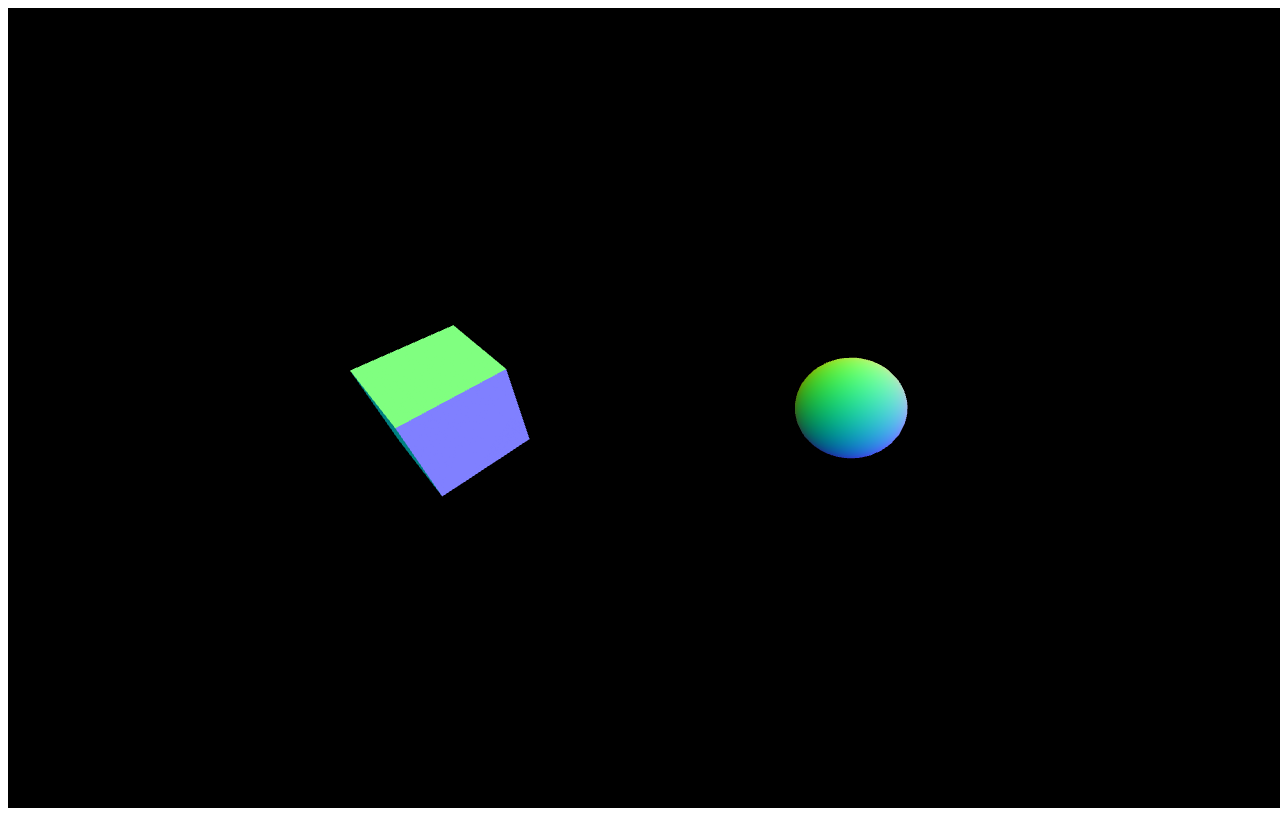
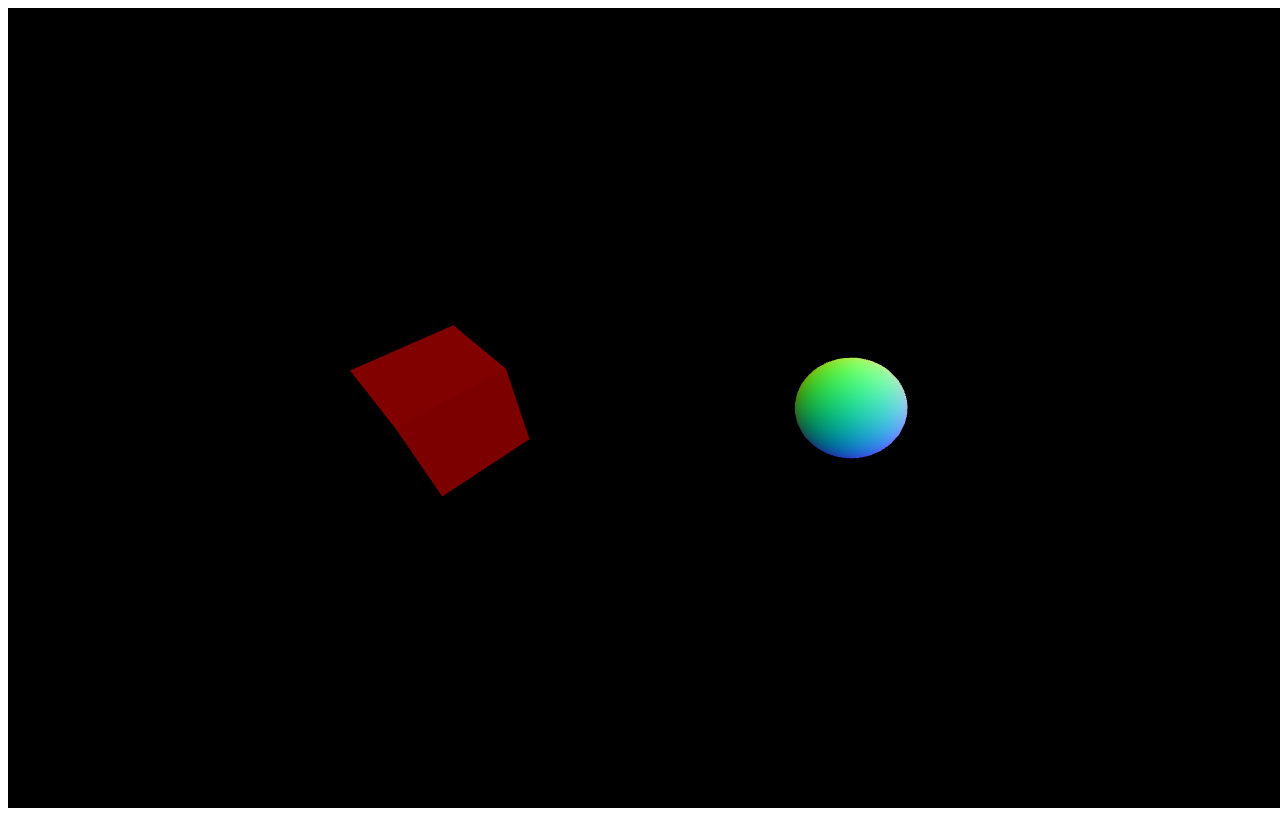
Before and after one commit to nmichel/green3, a plain HTML site: page samples/sandbox/index.html in a window 1280 px wide. Drawn offline with Linux system fonts and the light colour scheme; animation ran at ten frames a second.

Commit message:
* Fixed binding of data to shader variables. Can use several shaders.

```diff
--- a/core/Renderer.js
+++ b/core/Renderer.js
@@ -3,6 +3,8 @@ Cube.core.Renderer = function(attributes) {
     this.gl = attributes.gl;
     this.defaultClearFlags = 0;
     this.mappings = null;
+    this.projectionTransfo = null;
+    this.viewTransfo = null;
     this.bufferFactoryFunc = null;
 
     this.setup();
@@ -83,13 +85,11 @@ Cube.core.Renderer.prototype.loadMappings = function(mappings) {
 };
 
 Cube.core.Renderer.prototype.loadProjectionTransformation = function(transfo) {
-    var rawMatrix = transfo.getRawData();
-    this.gl.uniformMatrix4fv(this.mappings.uniforms[this.shaderParameters.uniforms.matrixProjection], false, rawMatrix);
+    this.projectionTransfo = transfo;
 };
 
 Cube.core.Renderer.prototype.loadViewTransformation = function(transfo) {
-    var rawMatrix = transfo.getRawData();
-    this.gl.uniformMatrix4fv(this.mappings.uniforms[this.shaderParameters.uniforms.matrixView], false, rawMatrix);
+    this.viewTransfo = transfo;
 };
 
 Cube.core.Renderer.prototype.loadNormalTransformation = function(transfo) {
@@ -137,7 +137,14 @@ Cube.core.Renderer.prototype.renderBufferSet = function(mode, bufferSet) {
     }
 };
 
+Cube.core.Renderer.prototype.loadPerFrameData = function() {
+    this.gl.uniformMatrix4fv(this.mappings.uniforms[this.shaderParameters.uniforms.matrixProjection], false, this.projectionTransfo.getRawData());
+    this.gl.uniformMatrix4fv(this.mappings.uniforms[this.shaderParameters.uniforms.matrixView], false, this.viewTransfo.getRawData());
+
+};
+
 Cube.core.Renderer.prototype.useShader = function(shader) {
     this.gl.useProgram(shader.getProgram());
     this.loadMappings(shader.getBindings());
+    this.loadPerFrameData();
 };
--- a/samples/sandbox/index.html
+++ b/samples/sandbox/index.html
@@ -51,14 +51,9 @@
 
 		  void main() {
 		    gl_Position = u_projection * u_view * u_matrix * vec4(aPosition, 1.0);
-		    gl_PointSize = 4.0;
+		    //gl_PointSize = 4.0;
 
 		    vec4 aVertEyeNormal = normalize(u_normalMatrix * vec4(aNormal, 0.0));
-
-		    // Shading
-		    //
-		    float ratio = dot(normalize(vec4(1, 0, 1, 0)), aVertEyeNormal);
-		    //v_color = vec4(ratio, ratio, ratio, 1.0);
 
 		    // Normal vector based color ball
 		    //
@@ -67,12 +62,29 @@
 		                   (aNormal.y + 1.0) * 0.5,
                                    (aNormal.z + 1.0) * 0.5,
 		                   1.0);
+		  }
+		</script>
 
+		<script id="flat-vertex-shader" type="x-shader/x-vertex">
+		  attribute vec3 aPosition;
+		  attribute vec4 aColor;
+		  attribute vec3 aNormal;
 
-		    // Raw color
-		    //
+		  uniform mat4 u_normalMatrix;
+		  uniform mat4 u_matrix;
+		  uniform mat4 u_view;
+		  uniform mat4 u_projection;
 
-//		    v_color = vec4(aColor.r * ratio, aColor.g * ratio, aColor.b * ratio, aColor.a);
+		  varying vec4 v_color;
+
+		  void main() {
+		    gl_Position = u_projection * u_view * u_matrix * vec4(aPosition, 1.0);
+		    gl_PointSize = 4.0;
+
+		    vec4 aVertEyeNormal = normalize(u_normalMatrix * vec4(aNormal, 0.0));
+		    float ratio = dot(normalize(vec4(1, 0, 1, 0)), aVertEyeNormal);
+		    vec4 color = vec4(1.0, 0.0, 0.0, 1.0);
+		    v_color = vec4(color.r * ratio, color.g * ratio, color.b * ratio, color.a);
 		  }
 		</script>
 
--- a/samples/sandbox/sandbox.js
+++ b/samples/sandbox/sandbox.js
@@ -16,23 +16,24 @@ function mapFromPairList(pairs) {
 
 var engine = new Cube.core.Engine({canvas: canvas});
 var renderer = engine.getRenderer();
+var mappings = {uniforms: mapFromPairList([[renderer.shaderParameters.uniforms.matrixProjection, "u_projection"],
+					   [renderer.shaderParameters.uniforms.matrixView,       "u_view"],
+					   [renderer.shaderParameters.uniforms.matrixModel,      "u_matrix"],
+					   [renderer.shaderParameters.uniforms.matrixNormal,     "u_normalMatrix"]]),
+		attributes: mapFromPairList([[renderer.shaderParameters.attributes.vertex,       "aPosition"],
+					     [renderer.shaderParameters.attributes.normal,       "aNormal"],
+					     [renderer.shaderParameters.attributes.color,        "aColor"]])};
 var shaderManager = new Cube.core.ShaderManager({engine: engine,
 						 loader: new Cube.core.ResourceLoader({}),
 						 shaders: {colorspace: {src: ["3d-vertex-shader", "3d-fragment-shader"],
-									// preload: true, SUPPRIMER cette feature
-									mappings: {uniforms: mapFromPairList([[renderer.shaderParameters.uniforms.matrixProjection, "u_projection"],
-													      [renderer.shaderParameters.uniforms.matrixView,       "u_view"],
-													      [renderer.shaderParameters.uniforms.matrixModel,      "u_matrix"],
-													      [renderer.shaderParameters.uniforms.matrixNormal,     "u_normalMatrix"]]),
-										   attributes: mapFromPairList([[renderer.shaderParameters.attributes.vertex,       "aPosition"],
-														[renderer.shaderParameters.attributes.normal,       "aNormal"],
-														[renderer.shaderParameters.attributes.color,        "aColor"]])}}/*,
-							   other: {src: [...],
-							   preload: true|false}*/}});
+									preload: true,
+									mappings: mappings},
+							   flat: {src: ["flat-vertex-shader", "3d-fragment-shader"],
+								  preload: true,
+								  mappings: mappings}}});
 
 var visitor = new Cube.core.RenderVisitor({renderer: renderer});
 var scene = new Cube.core.ArrayNode({});
-var shaderColorCube = shaderManager.getShader("colorspace");
 var viewport = new Cube.core.ViewportNode({x: 0, y: 0, width: canvas.width, height: canvas.height});
 var optic = new Cube.core.OpticNode({fov: Math.PI*0.5, ratio: canvas.width/canvas.height, near: 1, far: 1000});
 var camera = new Cube.core.ViewNode({parent: new Cube.core.TranslationNode({vector: new Cube.core.math.Vector3(0, 0, 4)})});
@@ -72,12 +73,13 @@ var cubeGeoBufferSet =
 	    hasIndex: true,
 	    factory: renderer.getBufferFactory()}));
 
-scene.push(shaderColorCube); // Pour l'instant ici, car les mappings doivent etre charges avant de visiter les noeuds de transformation. Prochaine etape : revoir ca.
 scene.push(viewport);
 scene.push(optic);
 scene.push(camera);
+scene.push(shaderManager.getShader("colorspace"));
 scene.push(modelTransfoCommonNode);
 scene.push(geoBufferSet);
+scene.push(shaderManager.getShader("flat"));
 scene.push(modelTransfoCommonNode2);
 scene.push(cubeGeoBufferSet);
 
```
